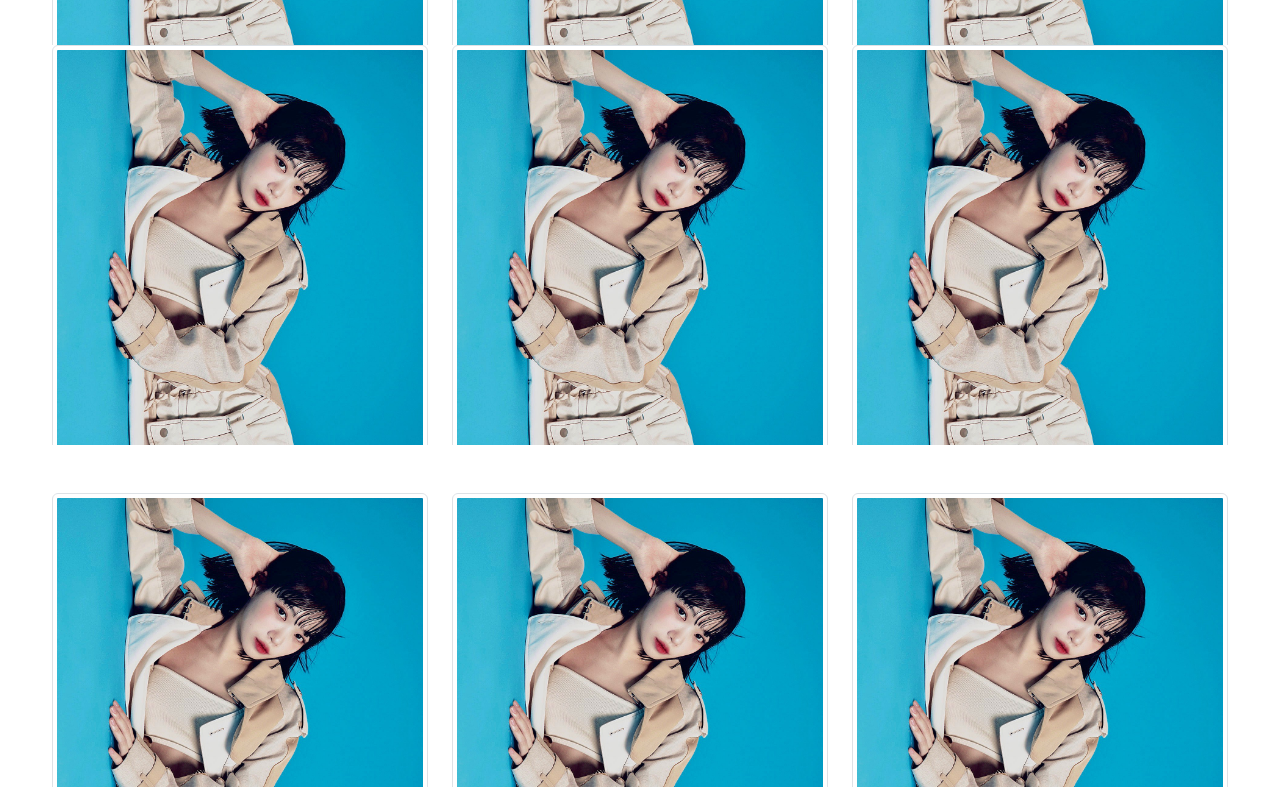
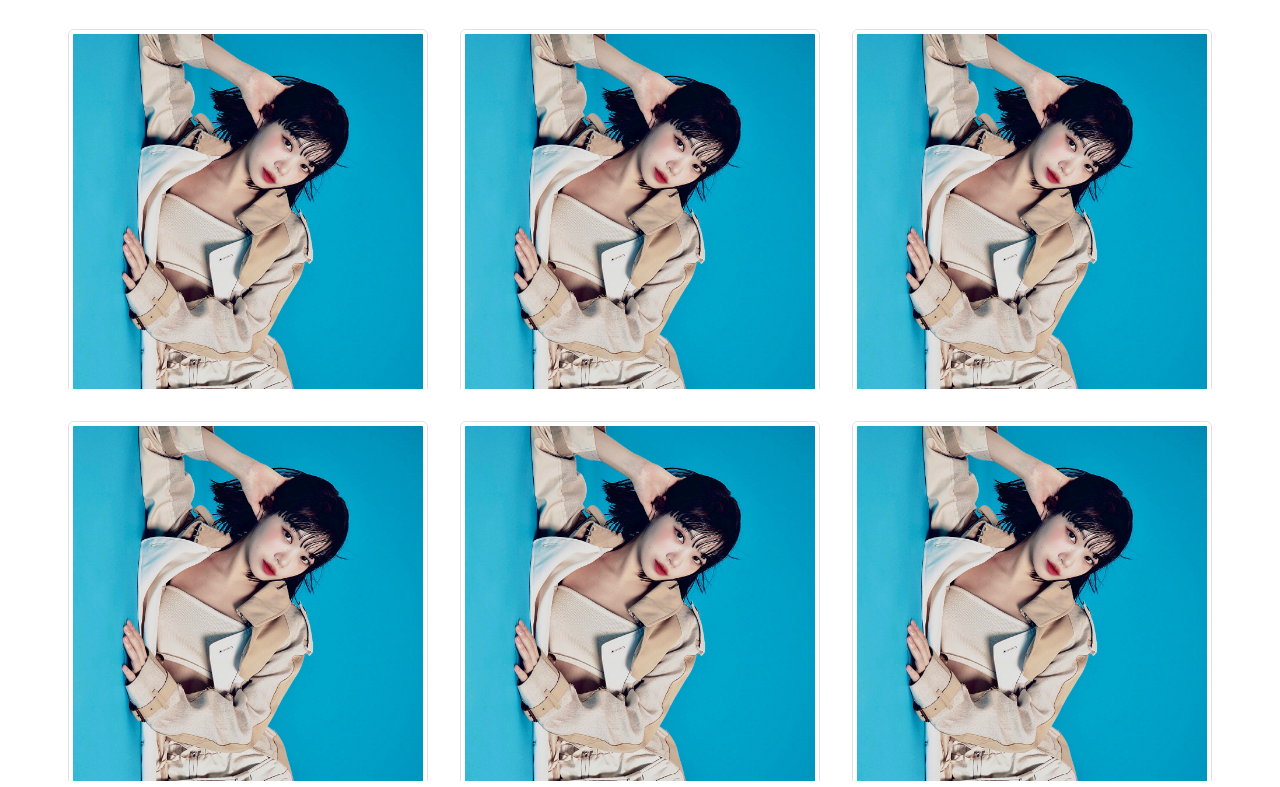
Before and after one commit to redbubbletea/archive, a plain HTML site: page index.html in a window 1280 px wide. Shown: the part 473-1260 px from the top of the page. Drawn offline with nearby package versions, Linux system fonts and the light colour scheme.

Commit message:
이미지 재배열

```diff
--- a/index.html
+++ b/index.html
@@ -11,7 +11,7 @@
 		<link rel="stylesheet" href="style.css">
   </head>
   <body>
-    <nav class="navbar navbar-expand-lg" style="background-color: #C7EEFF;">
+    <nav class="navbar navbar-expand-lg sticky-top" style="background-color: #C7EEFF;">
 		<div class="container-fluid">
 			<a class="navbar-brand m-1 ms-2 me-3 fs-4" href="https://redbubbletea.github.io/archive">Archive</a>
 			<button class="navbar-toggler" type="button" data-bs-toggle="collapse" data-bs-target="#navbarSupportedContent" aria-controls="navbarSupportedContent" aria-expanded="false" aria-label="Toggle navigation">
@@ -39,10 +39,32 @@
 			</div>
 		</div>
 	</nav>
-
-		<div class="row mt-5 justify-content-center">
+	<div class="container-fluid justify-content-center mt-4 flex-wrap" style="max-width: 1700px; display: flex; white-space: normal;">
+		<div class="image-box"><img class="img-thumbnail" src="./images/GQ2.jpg" alt="이미지">
+			<div class="info">
+				<h3>르세라핌 채원</h3>
+				<p>GQ</p>
+			</div>
+		</div>
 		<div class="image-box"><img class="img-thumbnail" src="./images/GQ2.jpg" alt="이미지"></div>
 		<div class="image-box"><img class="img-thumbnail" src="./images/GQ2.jpg" alt="이미지"></div>
+		<div class="image-box"><img class="img-thumbnail" src="./images/GQ2.jpg" alt="이미지"></div>
+		<div class="image-box"><img class="img-thumbnail" src="./images/GQ2.jpg" alt="이미지"></div>
+		<div class="image-box"><img class="img-thumbnail" src="./images/GQ2.jpg" alt="이미지"></div>
+		<div class="image-box"><img class="img-thumbnail" src="./images/GQ2.jpg" alt="이미지"></div>
+		<div class="image-box"><img class="img-thumbnail" src="./images/GQ2.jpg" alt="이미지"></div>
+		<div class="image-box"><img class="img-thumbnail" src="./images/GQ2.jpg" alt="이미지"></div>
+		<div class="image-box"><img class="img-thumbnail" src="./images/GQ2.jpg" alt="이미지"></div>
+		<div class="image-box"><img class="img-thumbnail" src="./images/GQ2.jpg" alt="이미지"></div>
+		<div class="image-box"><img class="img-thumbnail" src="./images/GQ2.jpg" alt="이미지"></div>
+		<div class="image-box"><img class="img-thumbnail" src="./images/GQ2.jpg" alt="이미지"></div>
+		<div class="image-box"><img class="img-thumbnail" src="./images/GQ2.jpg" alt="이미지"></div>
+		<div class="image-box"><img class="img-thumbnail" src="./images/GQ2.jpg" alt="이미지"></div>
+		<div class="image-box"><img class="img-thumbnail" src="./images/GQ2.jpg" alt="이미지"></div>
+		<div class="image-box"><img class="img-thumbnail" src="./images/GQ2.jpg" alt="이미지"></div>
+		<div class="image-box"><img class="img-thumbnail" src="./images/GQ2.jpg" alt="이미지"></div>
+	</div>
+	<!-- <div class="row mt-5 justify-content-center">
 		<div class="image-box"><img class="img-thumbnail" src="./images/GQ2.jpg" alt="이미지"></div>
 		<div class="image-box"><img class="img-thumbnail" src="./images/GQ2.jpg" alt="이미지"></div>
 		<div class="image-box"><img class="img-thumbnail" src="./images/GQ2.jpg" alt="이미지"></div>
@@ -53,9 +75,7 @@
 		<div class="image-box"><img class="img-thumbnail" src="./images/GQ2.jpg" alt="이미지"></div>
 		<div class="image-box"><img class="img-thumbnail" src="./images/GQ2.jpg" alt="이미지"></div>
 		<div class="image-box"><img class="img-thumbnail" src="./images/GQ2.jpg" alt="이미지"></div>
-			<div class="image-box"><img class="img-thumbnail" src="./images/GQ2.jpg" alt="이미지"></div>
-			<div class="image-box"><img class="img-thumbnail" src="./images/GQ2.jpg" alt="이미지"></div>
-		</div>
+	</div> -->
     <script src="https://cdn.jsdelivr.net/npm/bootstrap@5.2.3/dist/js/bootstrap.bundle.min.js" integrity="sha384-kenU1KFdBIe4zVF0s0G1M5b4hcpxyD9F7jL+jjXkk+Q2h455rYXK/7HAuoJl+0I4" crossorigin="anonymous"></script>
   </body>
 </html>
--- a/style.css
+++ b/style.css
@@ -4,9 +4,19 @@ body{
 }
 
 .image-box {
-    width:400px;
-    height:400px;
+    width:360px;
+    height:360px;
     overflow:hidden;
+    flex:1;
+    margin: 1rem;
+    min-width: 360px;
+    max-width: 360px;
+    transition: opacity 0.2s ease-in;
+}
+
+.image-box:hover{
+    opacity: 0.7;
+    transition: opacity 0.2s ease-out;
 }
 
 .image-thumbnail {
```
Lines whose indentation alone changed are shown as unchanged.
